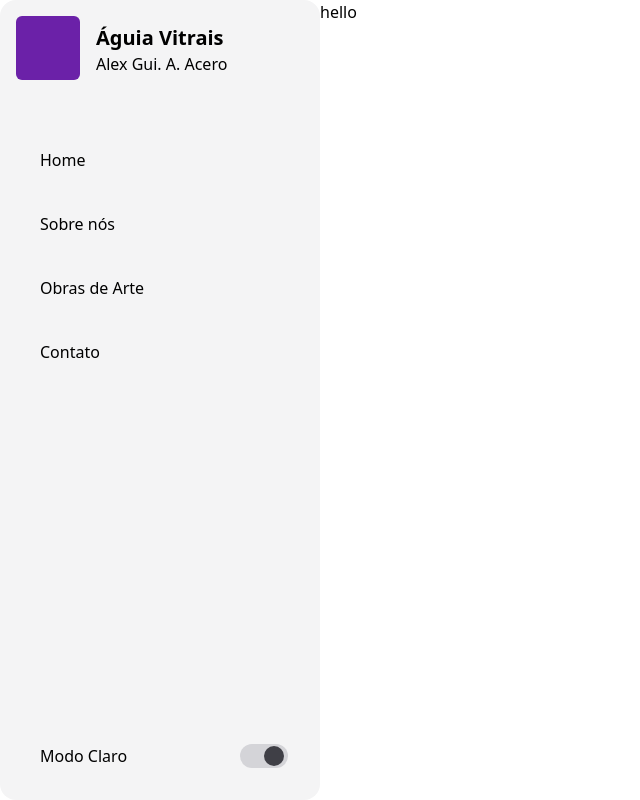
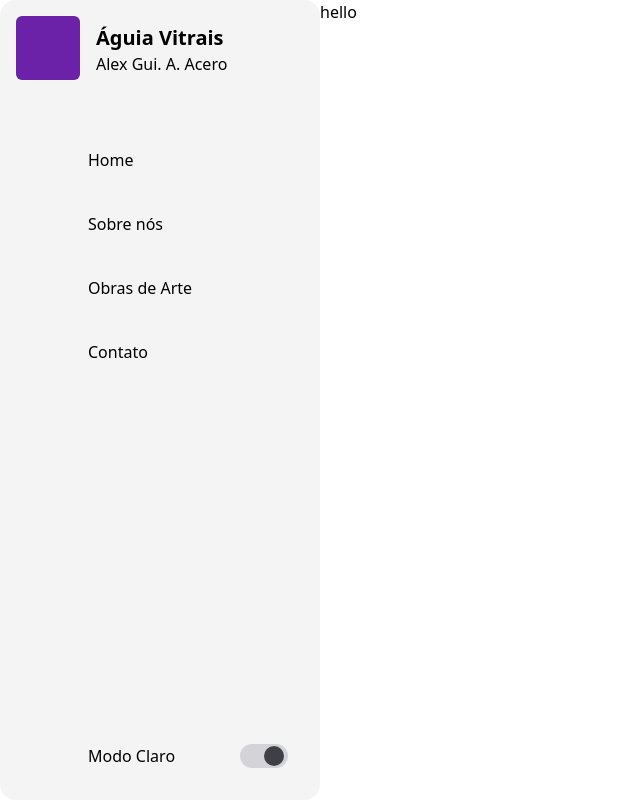
Before and after one commit to YulianSan/alex-portfolio, a Nuxt app: page /about in a window 1280 px wide. Shown: the whole page, without its empty margins (0-640 px from the left). Built offline with nearby package versions, Linux system fonts and the light colour scheme.

Commit message:
fix(base.block-header): prevent width if menu is closed

```diff
--- a/components/Base/BlockHeader.vue
+++ b/components/Base/BlockHeader.vue
@@ -5,8 +5,11 @@ interface PropsLinkIcon {
 defineProps<PropsLinkIcon>()
 </script>
 <template>
-  <div class="flex items-center gap-x-2 p-4 hover:bg-zinc-200 dark:hover:bg-zinc-800 rounded-lg">
-    <icon :name="$props.icon" class="text-black text-2xl dark:text-white"/>
-    <slot />
+  <div class="w-full flex items-center gap-x-8 p-4 hover:bg-zinc-200
+    dark:hover:bg-zinc-800 rounded-lg">
+    <icon :name="$props.icon" class="text-black flex-none w-6 text-2xl dark:text-white"/>
+    <div class="flex-auto break-keep whitespace-nowrap">
+      <slot />
+    </div>
   </div>
 </template>
```
